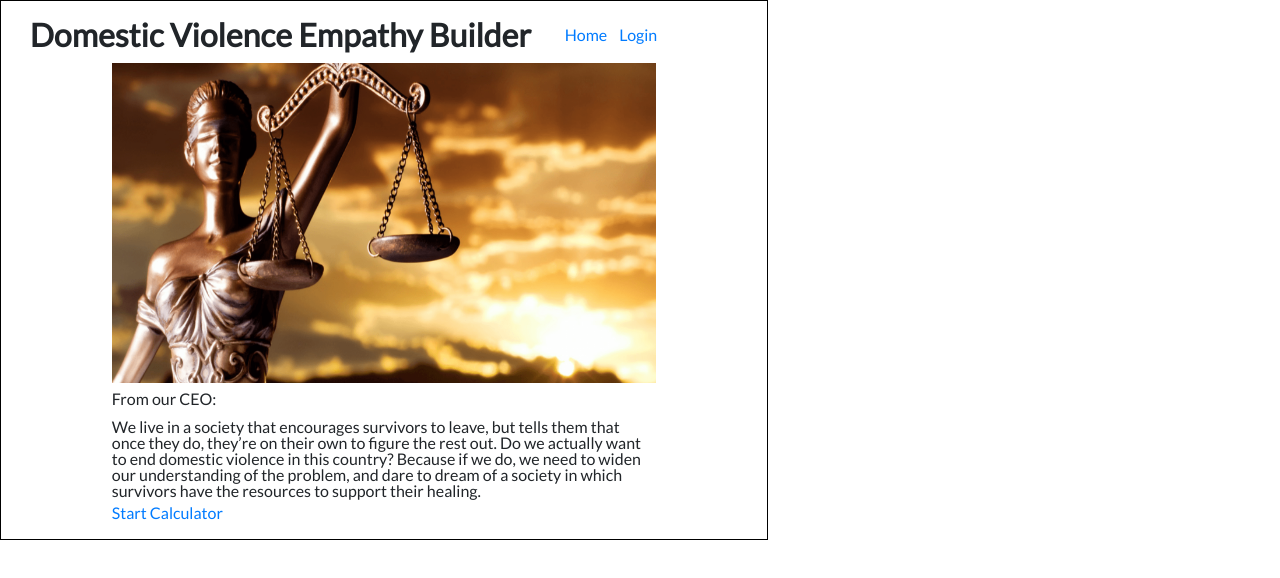
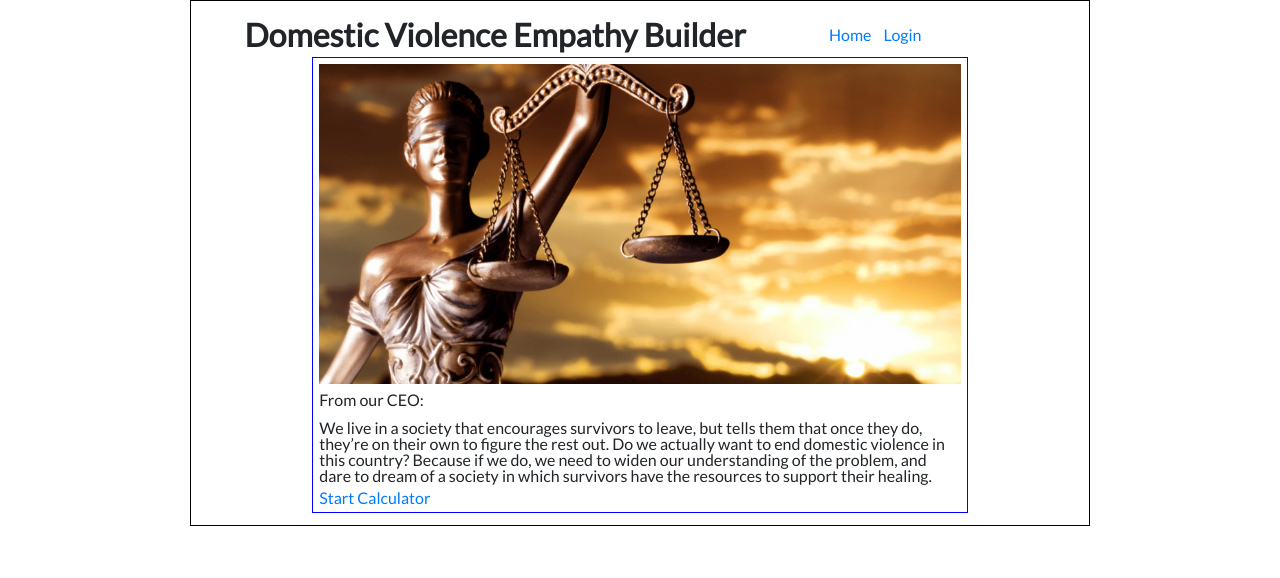
Before and after one commit to build-week-dv-empathy-builder/Front-end, a React (Create React App) app in the folder dv-empathy/: page / in a window 1280 px wide. Shown: the top 578 px of the page. Built offline with nearby package versions, Linux system fonts and the light colour scheme.

Commit message:
add align items center

```diff
--- a/dv-empathy/src/App.css
+++ b/dv-empathy/src/App.css
@@ -65,8 +65,9 @@ table {
 .App {
 	border: 1px solid black;
 	padding: 12px;
-	width: 60%;
-
+	width: 90%;
+	max-width: 900px;
+	margin: 0 auto;
 	font-family: 'Lato', sans-serif;
 
 }
@@ -102,6 +103,8 @@ table {
 .App .container {
 	width: 75%;
 	padding: 6px;
+	padding: 0 auto;
+	border: 1px solid blue;
 }
 
 .App .item {
--- a/dv-empathy/src/home.css
+++ b/dv-empathy/src/home.css
@@ -1,3 +1,7 @@
+.home{
+  margin: 0 auto;
+}
+
 img {
   width: 100%;
   height: 320px;
```
Also changed, not shown: 1 other file (tests, documents, lock files or other folders).
